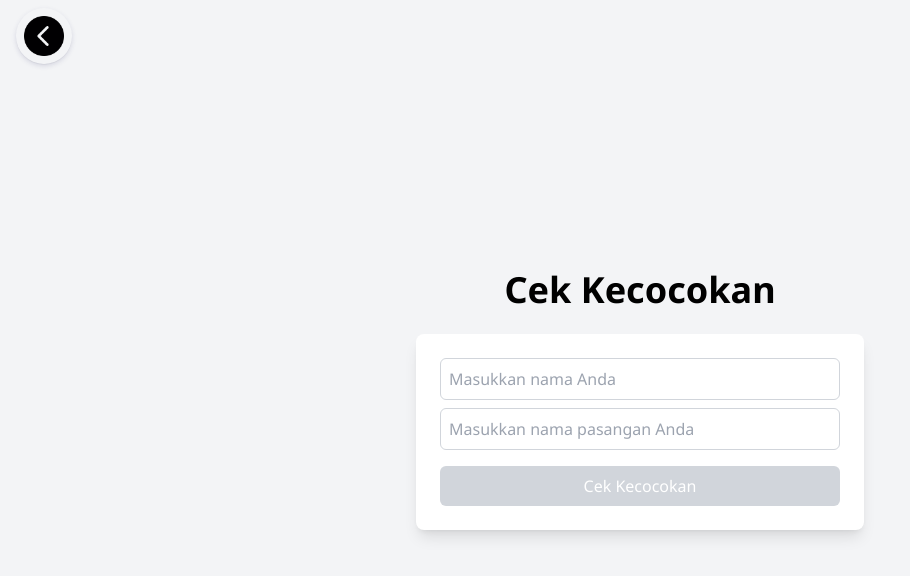
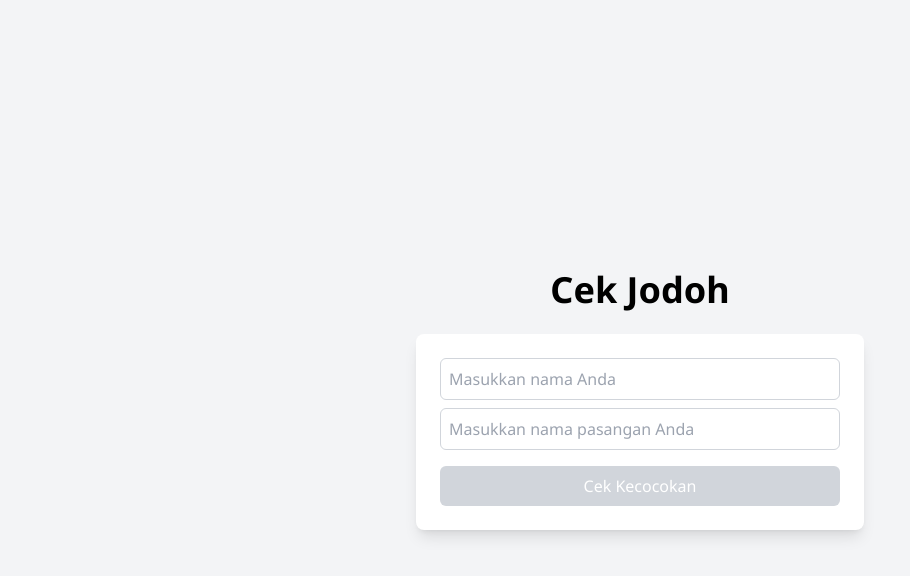
Before and after one commit to Roid-obi/RoProject-dev, a Next.js app: page /cek-kecocokan in a window 1280 px wide. Shown: the top 576 px of the page, without its empty margins (0-910 px from the left). Built offline with nearby package versions, Linux system fonts and the light colour scheme.

Commit message:
feat: update cek kecocokan

```diff
--- a/app/cek-kecocokan/page.tsx
+++ b/app/cek-kecocokan/page.tsx
@@ -1,5 +1,4 @@
 "use client";
-import BackButton from "@/components/BackButton";
 import { useState } from "react";
 
 const CekJodoh = () => {
@@ -8,11 +7,20 @@ const CekJodoh = () => {
   const [compatibility, setCompatibility] = useState<number | null>(null);
   const [isLoading, setIsLoading] = useState<boolean>(false);
 
-  // Fungsi untuk menghasilkan persentase kecocokan secara acak
+  // Fungsi untuk menghasilkan persentase kecocokan dengan probabilitas tertentu
   const calculateCompatibility = () => {
     setIsLoading(true);
     setTimeout(() => {
-      const randomPercentage = Math.floor(Math.random() * 101); // Menghasilkan angka antara 0-100
+      let randomPercentage;
+      const chance = Math.random();
+
+      // 20% kemungkinan mendapatkan angka 50% ke bawah
+      if (chance <= 0.2) {
+        randomPercentage = Math.floor(Math.random() * 51); // Angka antara 0-50
+      } else {
+        randomPercentage = Math.floor(Math.random() * 51) + 50; // Angka antara 51-100
+      }
+
       setCompatibility(randomPercentage);
       setIsLoading(false);
     }, 2000); // Delay 2 detik untuk efek loading
@@ -28,13 +36,18 @@ const CekJodoh = () => {
 
   return (
     <div className="min-h-screen flex flex-col items-center justify-center bg-gray-100 p-6">
-      <BackButton />
-      <h1 className="text-4xl font-bold mb-6">Cek Kecocokan</h1>
+      <h1 className="text-4xl font-bold mb-6">Cek Jodoh</h1>
       <div className="bg-white p-6 rounded-lg shadow-lg w-full max-w-md">
         {/* Form input untuk nama user dan nama pasangan */}
         {!compatibility && !isLoading && (
           <div className="mb-4">
-            <input type="text" value={userName} onChange={(e) => setUserName(e.target.value)} className="w-full p-2 mb-2 border border-gray-300 rounded-md" placeholder="Masukkan nama Anda" />
+            <input
+              type="text"
+              value={userName}
+              onChange={(e) => setUserName(e.target.value)}
+              className="w-full p-2 mb-2 border border-gray-300 rounded-md"
+              placeholder="Masukkan nama Anda"
+            />
             <input
               type="text"
               value={partnerName}
@@ -48,7 +61,7 @@ const CekJodoh = () => {
         <button
           onClick={compatibility ? resetPage : calculateCompatibility}
           disabled={!userName || !partnerName || isLoading}
-          className="w-full py-2 bg-pink-500 text-white rounded-md disabled:bg-gray-300 hover:opacity-80"
+          className="w-full py-2 bg-pink-500 text-white rounded-md disabled:bg-gray-300 hover:opacity-90"
         >
           {compatibility ? "Cek Lagi" : isLoading ? "Loading..." : "Cek Kecocokan"}
         </button>
```
